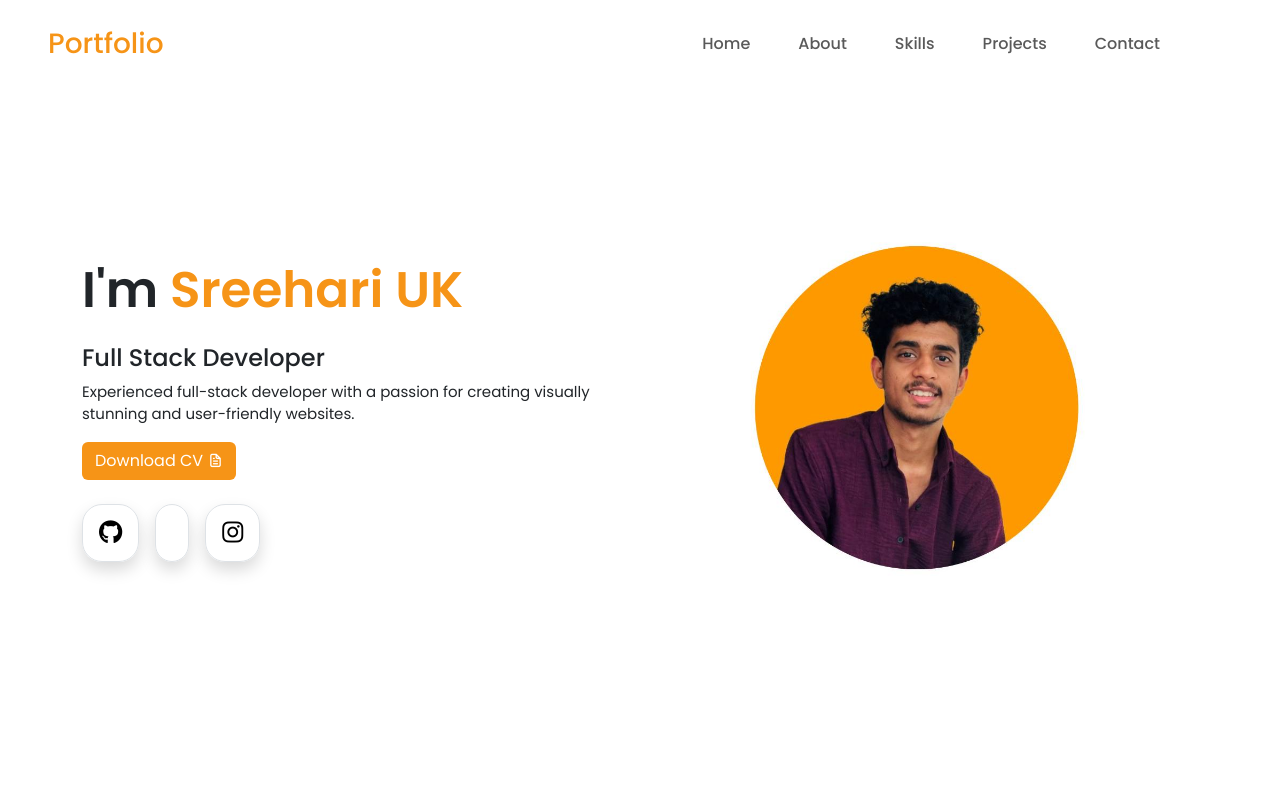
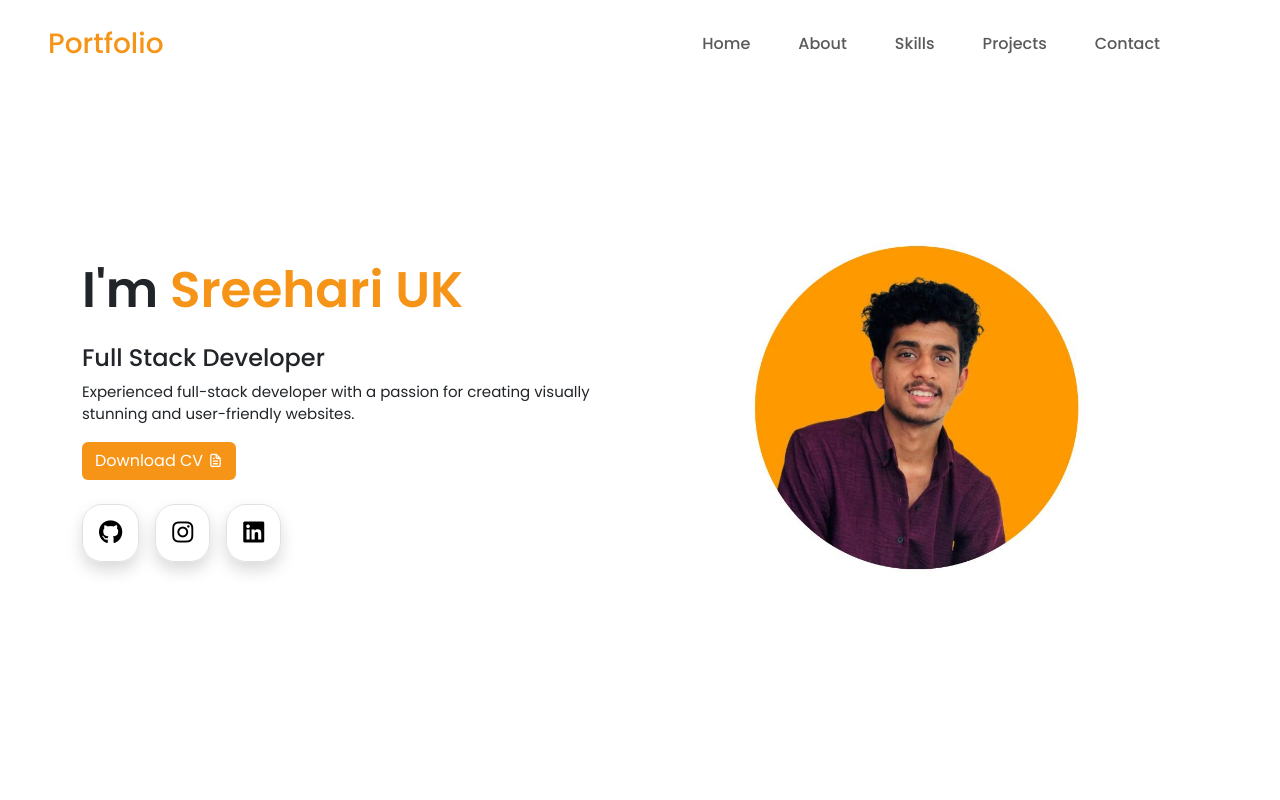
Before and after one commit to SreehariUK/Portfolio, a plain HTML site: page index.html in a window 1280 px wide. Shown: the top 800 px of the page. Drawn offline with nearby package versions, Linux system fonts and the light colour scheme.

Commit message:
Update index.html

```diff
--- a/index.html
+++ b/index.html
@@ -115,9 +115,8 @@
                     <div class="social_icons mt-4 d-flex  ">
 
                         <a class="icon p-3 border me-3 shadow" href="https://github.com/SreehariUK" target="_blank"><i class="fa-brands fa-github fa-xl"></i></a>
-                        <a class="icon p-3  border me-3 shadow "https://www.linkedin.com/in/sreehari-uk-527a58298"></i></a>
                         <a class="icon p-3  border me-3 shadow " href="https://www.instagram.com/_sreehari_uk/profilecard/?igsh=MWZ5dGlhaWFhMWhxMA==" target="_blank"><i class="fa-brands fa-instagram fa-xl"   ></i></a>
-
+                        <a class="icon p-3 border me-3 shadow" href="https://www.linkedin.com/in/sreehari-uk-527a58298" target="_blank"><i class="fa-brands fa-linkedin fa-xl"></i></a>
                     </div>
 
 
```
